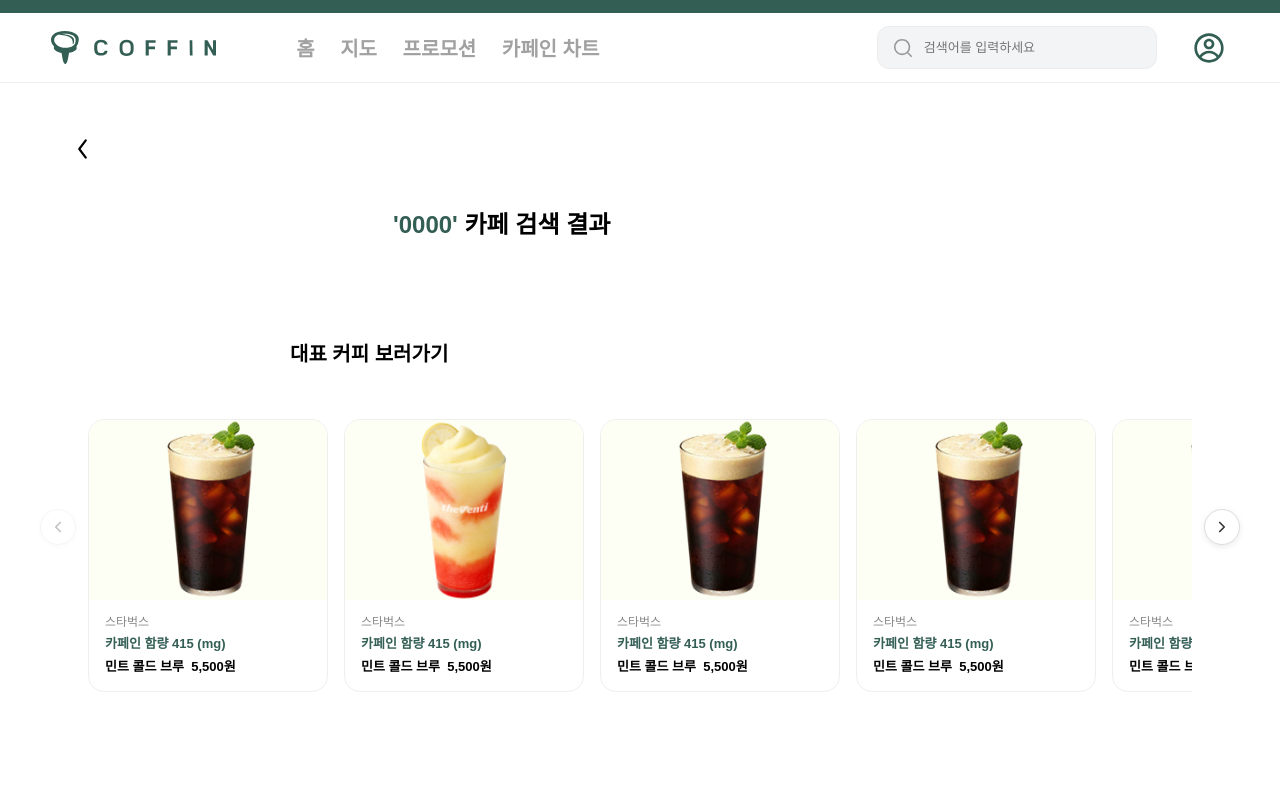
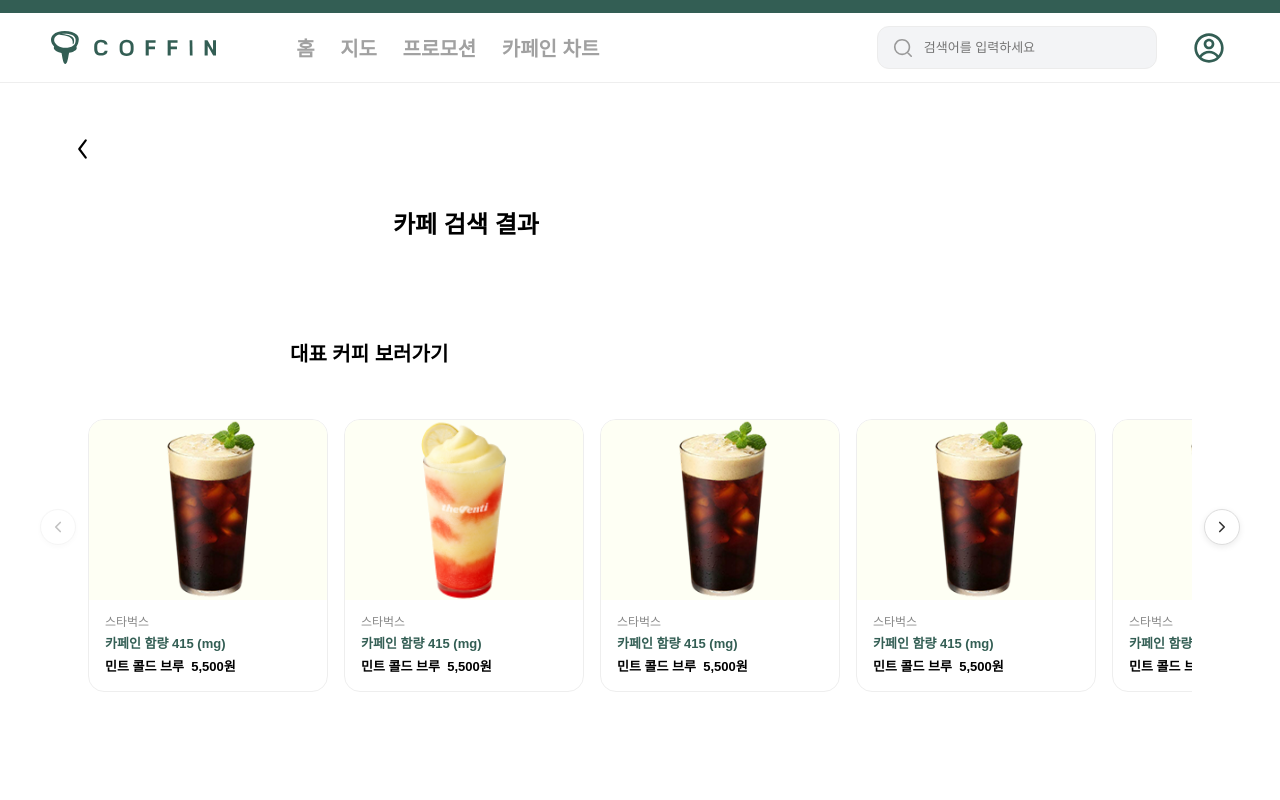
Before and after one commit to seyoung5309/COFFIN, a React (Vite) app: page /cafe-details in a window 1280 px wide. Shown: the top 800 px of the page. Built offline with nearby package versions, Linux system fonts and the light colour scheme; a web font is replaced by a local one.

Commit message:
feat:cafedetail에 검색기능 더 자세히 추가

```diff
--- a/src/components/Header.jsx
+++ b/src/components/Header.jsx
@@ -12,7 +12,9 @@
 
   const handleSearch = (e) => {
     if (e.key === "Enter" && query.trim()) {
-      navigate("/cafe-details");
+      navigate("/cafe-details",{
+        state: {searchQuery : query}
+      });
       setQuery("");
     }
   };
--- a/src/pages/Cafe_Details.jsx
+++ b/src/pages/Cafe_Details.jsx
@@ -1,3 +1,4 @@
+import { useLocation, useNavigate } from "react-router-dom";
 import "../styles/Cafe_Details.css";
 import Header from "../components/Header";
 import Footer from "../components/Footer";
@@ -6,8 +7,16 @@
 import mc2 from "../assets/MoreCoffee2.svg";
 
 function ArrowButton() {
+    const navigate = useNavigate();
+
     return (
-        <svg width="13" height="24" viewBox="0 0 24 40" fill="none">
+        <svg
+            onClick={() => navigate("/")}
+            width="13"
+            height="24"
+            viewBox="0 0 24 40"
+            fill="none"
+        >
             <path
                 d="M18 4L6 20L18 36"
                 stroke="black"
@@ -20,7 +29,8 @@
 }
 
 function Cafe_Details() {
-
+    const location = useLocation();
+    const searchQuery = location.state?.searchQuery;
     const moreCoffee = [
         { brands: "스타벅스", name: "민트 콜드 브루", caffeine: 415, price: 5500, img: mc1 },
         { brands: "스타벅스", name: "민트 콜드 브루", caffeine: 415, price: 5500, img: mc2 },
@@ -33,8 +43,8 @@
             <Header />
 
             <div className="cafe_searchResult">
-                <ArrowButton/>
-                <p id="searchResult"><span id="result">'0000'</span> 카페 검색 결과</p>
+                <ArrowButton />
+                <p id="searchResult"><span id="result">{searchQuery}</span> 카페 검색 결과</p>
             </div>
 
 
```
